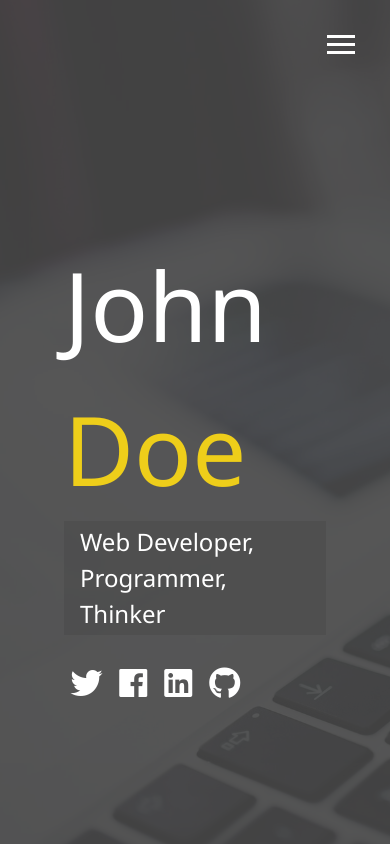
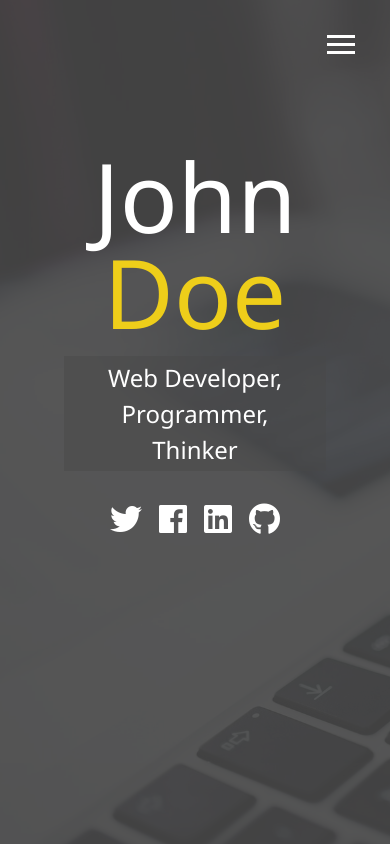
Before and after one commit to ehutchllew/traversyPortfolio, a website: page index.html in a window 390 px wide. Drawn offline with Linux system fonts and the light colour scheme.

Commit message:
Made contents responsive and added some new mixins.

```diff
--- a/scss/_config.scss
+++ b/scss/_config.scss
@@ -29,3 +29,38 @@ $background-opacity: 0.9;
         }
     }
 }
+
+@mixin overlay {
+        content: "";
+        z-index: -1;
+        width: 50vw;
+        height: 100vh;
+        position: absolute;
+        opacity: 0.8;
+        @content;
+}
+
+// Media Query Mixins
+@mixin mediaSm {
+    @media screen and (max-width: 500px) {
+        @content;
+    }
+}
+
+@mixin mediaMd {
+    @media screen and (max-width: 768px) {
+        @content;
+    }
+}
+
+@mixin mediaLg {
+    @media screen and (min-width: 769px) and (max-width: 1170px) {
+        @content;
+    }
+}
+
+@mixin mediaXl {
+    @media screen and (min-width: 1171px) {
+        @content;
+    }
+}
--- a/scss/_menu.scss
+++ b/scss/_menu.scss
@@ -41,7 +41,6 @@
     position: fixed;
     top: 0;
     width: 100%;
-    opacity: 0.8;
     visibility: hidden;
     display: flex;
 
@@ -62,10 +61,14 @@
     &-nav {
         margin: 0;
         padding: 0;
-        background: darken($primary-color, 5);
         list-style: none;
         transform: translate(0, -100%);
         @include easeOut;
+
+        &:before {
+            @include overlay;
+            background: darken($primary-color, 5);
+        }
 
         &.show {
             transform: translate(0, 0);
@@ -73,9 +76,13 @@
     }
 
     &-branding {
-        background: $primary-color;
         transform: translate(0, 100%);
         @include easeOut;
+
+        &:before {
+            @include overlay;
+            background: $primary-color;
+        }
 
         &.show {
             transform: translate(0, 0);
--- /dev/null
+++ b/scss/_mobile.scss
@@ -0,0 +1,68 @@
+// Widescreens
+@include mediaXl {
+
+}
+
+// Desktops & Laptops
+@include mediaLg {
+
+}
+
+// Tablets & Small Laptops
+@include mediaMd {
+    main {
+        align-items: center;
+        text-align: center;
+
+        .lg-heading {
+            line-height: 1;
+            margin-bottom: 1rem;
+        }
+    }
+
+    .menu {
+        flex-direction: column;
+
+        &-branding {
+            height: auto;
+            width: 100%;
+            transform: translate(-100%, 0);
+            @include easeOut;
+
+            &:before {
+                content: "";
+                width: 100vw;
+                height: 100%;
+            }
+
+            .portrait {
+                background: url("../img/portrait_small.jpg");
+                height: 125px;
+                width: 125px;
+                background-size: cover;
+                margin: 2rem 0;
+            }
+        }
+
+        &-nav {
+            flex: 1;
+            width: 100%;
+            justify-content: flex-start;
+            transform: translate(100%, 0);
+            @include easeOut;
+
+            &:before {
+                content: "";
+                width: 100vw;
+                height: 100%;
+            }
+        }
+    }
+}
+
+// Smartphones
+@include mediaSm {
+    main#home h1 {
+        margin-top: 10vh;
+    }
+}
--- a/scss/main.scss
+++ b/scss/main.scss
@@ -1,5 +1,6 @@
 @import "config";
 @import "menu";
+
 
 * {
     box-sizing: border-box;
@@ -71,3 +72,5 @@ main {
         }
     }
 }
+
+@import "mobile";
```
Also changed, not shown: dist/css/main.css.
